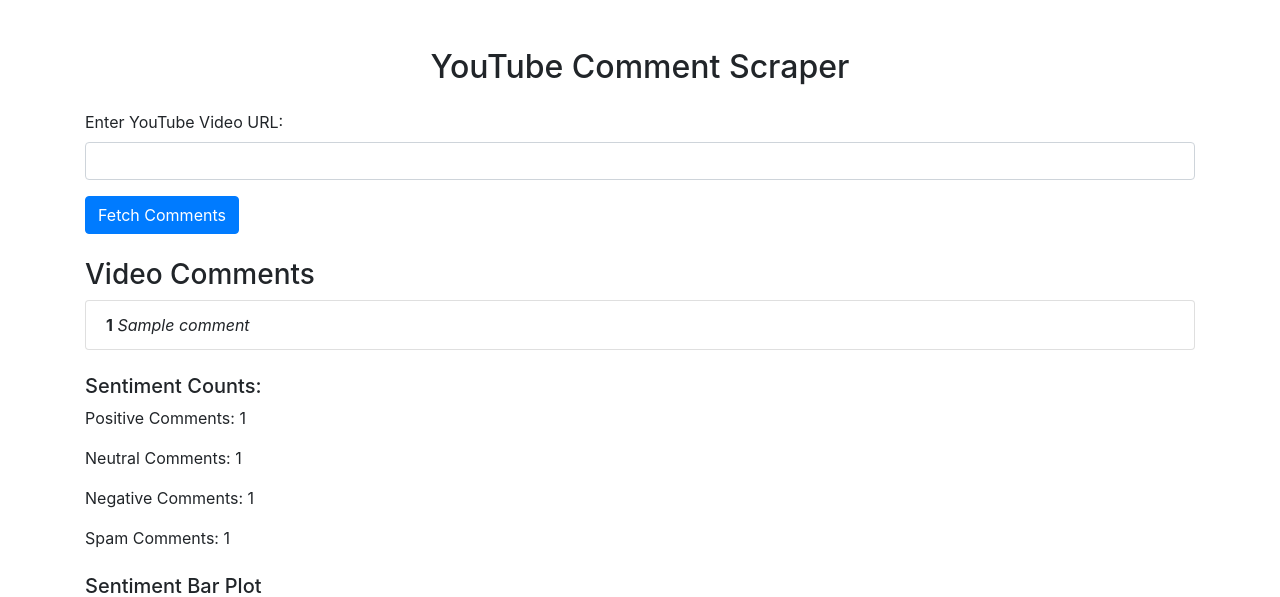
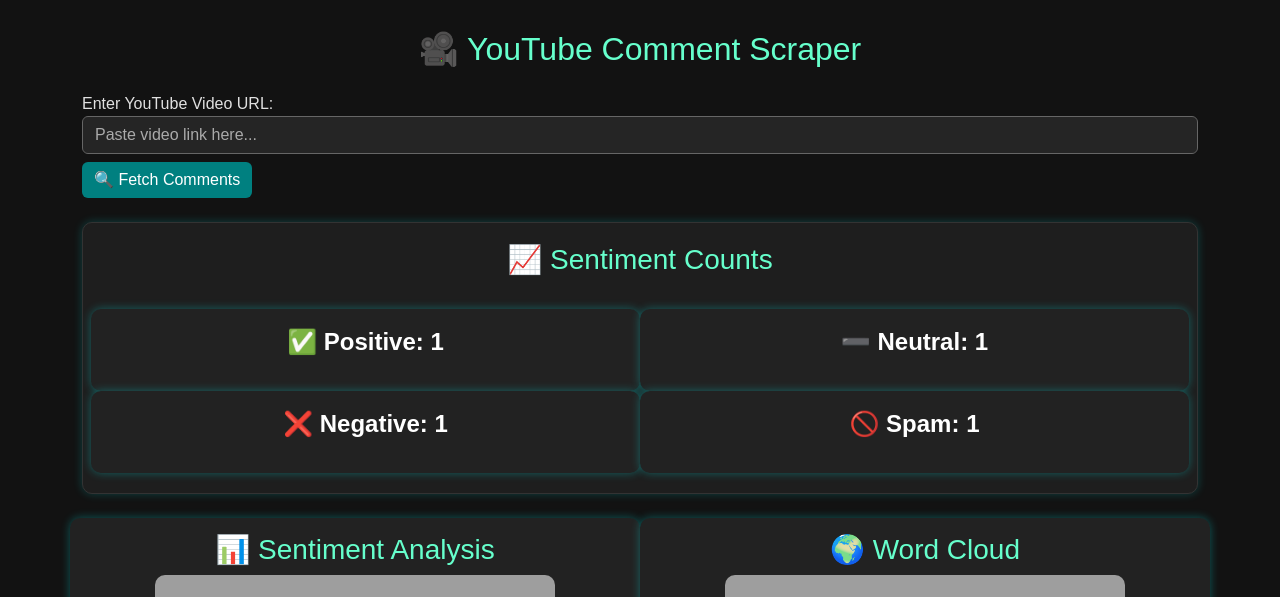
Before and after one commit to davydantoniuk/youtube-sentiment-analyser, a Flask app: template app/templates/index.html in a window 1280 px wide. Shown: the top 597 px of the page. Run offline with Flask 3, Linux system fonts and the light colour scheme; the template is opened without the code that fills it: most values are stand-ins (such as "Sample title", 1, 10 or a date in 2020); parts of the project's set-up code (start-up, migrations or seed data) failed here and were passed over; some libraries are stand-ins or nearby versions; grey boxes are pictures that could not be loaded.

Commit message:
enhance UI with a custom dark theme; improve layout and progress bar functionality.

```diff
--- a/app/templates/index.html
+++ b/app/templates/index.html
@@ -5,63 +5,213 @@
     <meta charset="UTF-8">
     <meta name="viewport" content="width=device-width, initial-scale=1.0">
     <title>YouTube Comment Scraper</title>
-    <link href="https://stackpath.bootstrapcdn.com/bootstrap/4.5.2/css/bootstrap.min.css" rel="stylesheet">
+
+    <!-- Bootstrap 5 for Styling -->
+    <link href="https://cdn.jsdelivr.net/npm/bootstrap@5.3.0/dist/css/bootstrap.min.css" rel="stylesheet">
+
+    <!-- Custom Dark Theme -->
+    <style>
+        body {
+            background-color: #121212;
+            /* Dark background */
+            color: #e0e0e0;
+            /* Light text */
+            font-family: 'Arial', sans-serif;
+        }
+
+        .container {
+            margin-top: 30px;
+        }
+
+        h2,
+        h3,
+        h5 {
+            color: #66ffcc;
+            /* Light cyan color */
+            text-align: center;
+        }
+
+        .form-control,
+        .btn {
+            background-color: #252525;
+            color: #ffffff;
+            border: 1px solid #666;
+        }
+
+        .form-control::placeholder {
+            color: #aaaaaa;
+        }
+
+        .btn-primary {
+            background-color: #008080;
+            border: none;
+        }
+
+        .btn-primary:hover {
+            background-color: #00b3b3;
+        }
+
+        .card {
+            background-color: #1e1e1e;
+            border: 1px solid #333;
+            color: #ffffff;
+            padding: 20px;
+            border-radius: 10px;
+            box-shadow: 0px 0px 10px rgba(0, 255, 255, 0.2);
+        }
+
+        .chart-container {
+            background-color: #222;
+            padding: 15px;
+            border-radius: 10px;
+            box-shadow: 0px 0px 10px rgba(0, 255, 255, 0.3);
+            text-align: center;
+        }
+
+        .list-group-item {
+            background-color: #252525;
+            border: 1px solid #444;
+            color: #e0e0e0;
+        }
+
+        .footer {
+            margin-top: 30px;
+            text-align: center;
+            padding: 10px;
+            background-color: #181818;
+            color: #ccc;
+        }
+
+        img {
+            max-width: 100%;
+            height: auto;
+            border-radius: 10px;
+        }
+    </style>
 </head>
 
 <body>
-    <div class="container mt-5">
-        <h2 class="text-center">YouTube Comment Scraper</h2>
-        <form method="POST" class="mt-4">
+
+    <div class="container">
+        <!-- Page Header -->
+        <h2>🎥 YouTube Comment Scraper</h2>
+
+        <!-- Progress Bar -->
+        <div id="progress-container" class="mt-3" style="display:none;">
+            <label for="progress-bar">Fetching comments...</label>
+            <div class="progress" style="height: 25px;">
+                <div id="progress-bar" class="progress-bar progress-bar-striped progress-bar-animated"
+                    role="progressbar" style="width:0%;" aria-valuenow="0" aria-valuemin="0" aria-valuemax="100"></div>
+            </div>
+        </div>
+
+        <!-- Input Form -->
+        <form method="POST" class="mt-4" onsubmit="showProgress()">
             <div class="form-group">
                 <label for="video_link">Enter YouTube Video URL:</label>
-                <input type="text" id="video_link" name="video_link" class="form-control" required>
+                <input type="text" id="video_link" name="video_link" class="form-control"
+                    placeholder="Paste video link here..." required>
             </div>
-            <button type="submit" class="btn btn-primary">Fetch Comments</button>
+            <button type="submit" class="btn btn-primary btn-block mt-2">🔍 Fetch Comments</button>
         </form>
 
+        <!-- Message Display -->
         {% if message %}
-        <div class="alert alert-info mt-3">{{ message }}</div>
+        <div class="alert alert-info mt-3 text-center">{{ message }}</div>
+        {% endif %}
+
+        {% if warning_plot %}
+        <div class="alert alert-warning mt-3 text-center">{{ warning_plot }}</div>
         {% endif %}
 
         {% if comments %}
-        <div class="mt-4">
-            <h3>{{ comments|length < 10 and 'Video Comments' or 'Recent 10 Comments' }}</h3>
-                    <ul class="list-group">
-                        {% for comment in comments %}
-                        <li class="list-group-item">
-                            <strong>{{ comment[0] }}</strong> <em>{{ comment[1] }}</em>
-                        </li>
-                        {% endfor %}
-                    </ul>
+
+        <!-- Sentiment Counts -->
+        <div class="card mt-4">
+            <h3 style="text-align: center;">📈 Sentiment Counts</h3>
+            <div class="row mt-4">
+                <div class="col-md-6 chart-container">
+                    <p style="font-size: 1.5em; font-weight: bold;">✅ Positive: <strong>{{ positive_count }}</strong>
+                    </p>
+                </div>
+                <div class="col-md-6 chart-container">
+                    <p style="font-size: 1.5em; font-weight: bold;">➖ Neutral: <strong>{{ neutral_count }}</strong></p>
+                </div>
+                <div class="col-md-6 chart-container">
+                    <p style="font-size: 1.5em; font-weight: bold;">❌ Negative: <strong>{{ negative_count }}</strong>
+                    </p>
+                </div>
+                <div class="col-md-6 chart-container">
+                    <p style="font-size: 1.5em; font-weight: bold;">🚫 Spam: <strong>{{ spam_count }}</strong></p>
+                </div>
+            </div>
         </div>
-        <div class="mt-4">
-            <h5>Sentiment Counts:</h5>
-            <p>Positive Comments: {{ positive_count }}</p>
-            <p>Neutral Comments: {{ neutral_count }}</p>
-            <p>Negative Comments: {{ negative_count }}</p>
-            <p>Spam Comments: {{ spam_count }}</p>
+
+        <!-- Charts Section -->
+        <div class="row mt-4">
+            <div class="col-md-6 chart-container">
+                <h3>📊 Sentiment Analysis</h3>
+                <img src="{{ plot_data }}" alt="Sentiment Analysis Bar Plot">
+            </div>
+
+            <div class="col-md-6 chart-container">
+                <h3>🌍 Word Cloud</h3>
+                <img src="{{ word_cloud_data }}" alt="Word Cloud">
+            </div>
         </div>
-        <div class="mt-4">
-            <h5>Sentiment Bar Plot</h5>
-            <img src="{{ plot_data }}" alt="Sentiment Analysis Bar Plot" />
+
+        <br>
+
+        <div class="row">
+            <div class="col-md-6 chart-container">
+                <h3>🔠 Most Common Words</h3>
+                <img src="{{ word_freq_plot }}" alt="Word Frequency Bar Plot">
+            </div>
+
+            <div class="col-md-6 chart-container">
+                <h3>📜 Most Common Phrases</h3>
+                <img src="{{ phrase_freq_plot }}" alt="Phrase Frequency Bar Plot">
+            </div>
         </div>
-        <div class="mt-4">
-            <h5>Most Common Words per Sentiment</h5>
-            <img src="{{ word_freq_plot }}" alt="Word Frequency Bar Plots" />
-        </div>
-        <div class="mt-4">
-            <h5>Most Common Phrases per Sentiment</h5>
-            <img src="{{ phrase_freq_plot }}" alt="Phrase Frequency Bar Plots" />
-        </div>
-        <div class="mt-4">
-            <h5>Word Cloud of All Comments</h5>
-            <img src="{{ word_cloud_data }}" alt="Word Cloud" />
+
+        <br>
+
+        <!-- Recent Comments (Moved to Bottom) -->
+        <div class="card mt-4">
+            <h3>📝 Recent 10 Comments</h3>
+            <ul class="list-group">
+                {% for comment in comments %}
+                <li class="list-group-item">
+                    <strong>{{ comment[0] }}</strong> <em>{{ comment[1] }}</em>
+                </li>
+                {% endfor %}
+            </ul>
         </div>
         {% endif %}
     </div>
-    <script src="https://code.jquery.com/jquery-3.5.1.slim.min.js"></script>
-    <script src="https://cdn.jsdelivr.net/npm/@popperjs/core@2.5.4/dist/umd/popper.min.js"></script>
-    <script src="https://stackpath.bootstrapcdn.com/bootstrap/4.5.2/js/bootstrap.min.js"></script>
+
+    <script>
+        function showProgress() {
+            const container = document.getElementById('progress-container');
+            const bar = document.getElementById('progress-bar');
+            container.style.display = 'block';
+            let width = 0;
+            const interval = setInterval(() => {
+                if (width >= 95) {
+                    clearInterval(interval);
+                } else {
+                    width += 2;
+                    bar.style.width = width + '%';
+                    bar.setAttribute('aria-valuenow', width);
+                }
+            }, 200);
+        }
+    </script>
+
+    <!-- Bootstrap JS -->
+    <script src="https://code.jquery.com/jquery-3.6.0.min.js"></script>
+    <script src="https://cdn.jsdelivr.net/npm/bootstrap@5.3.0/dist/js/bootstrap.bundle.min.js"></script>
+
 </body>
 
 </html>
```
